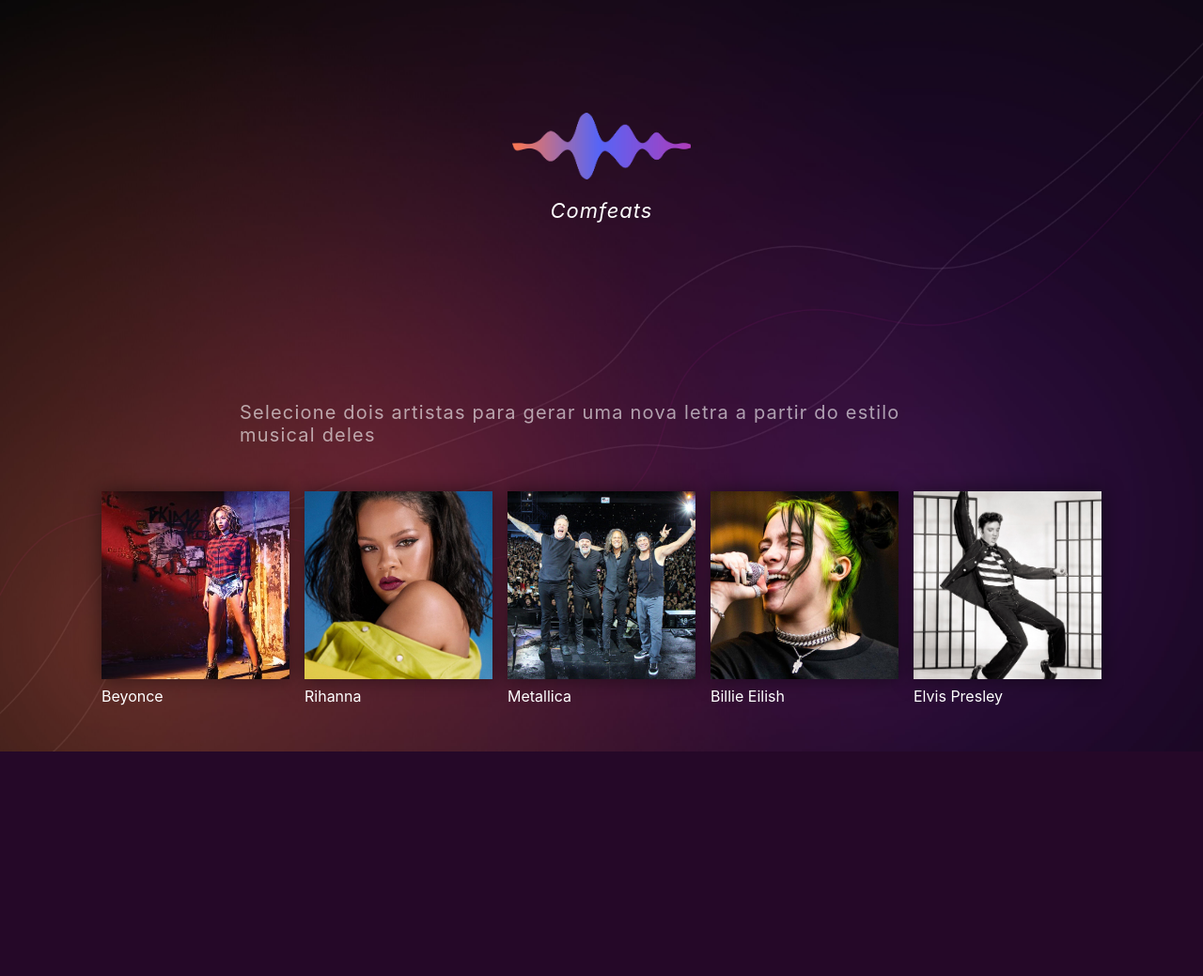
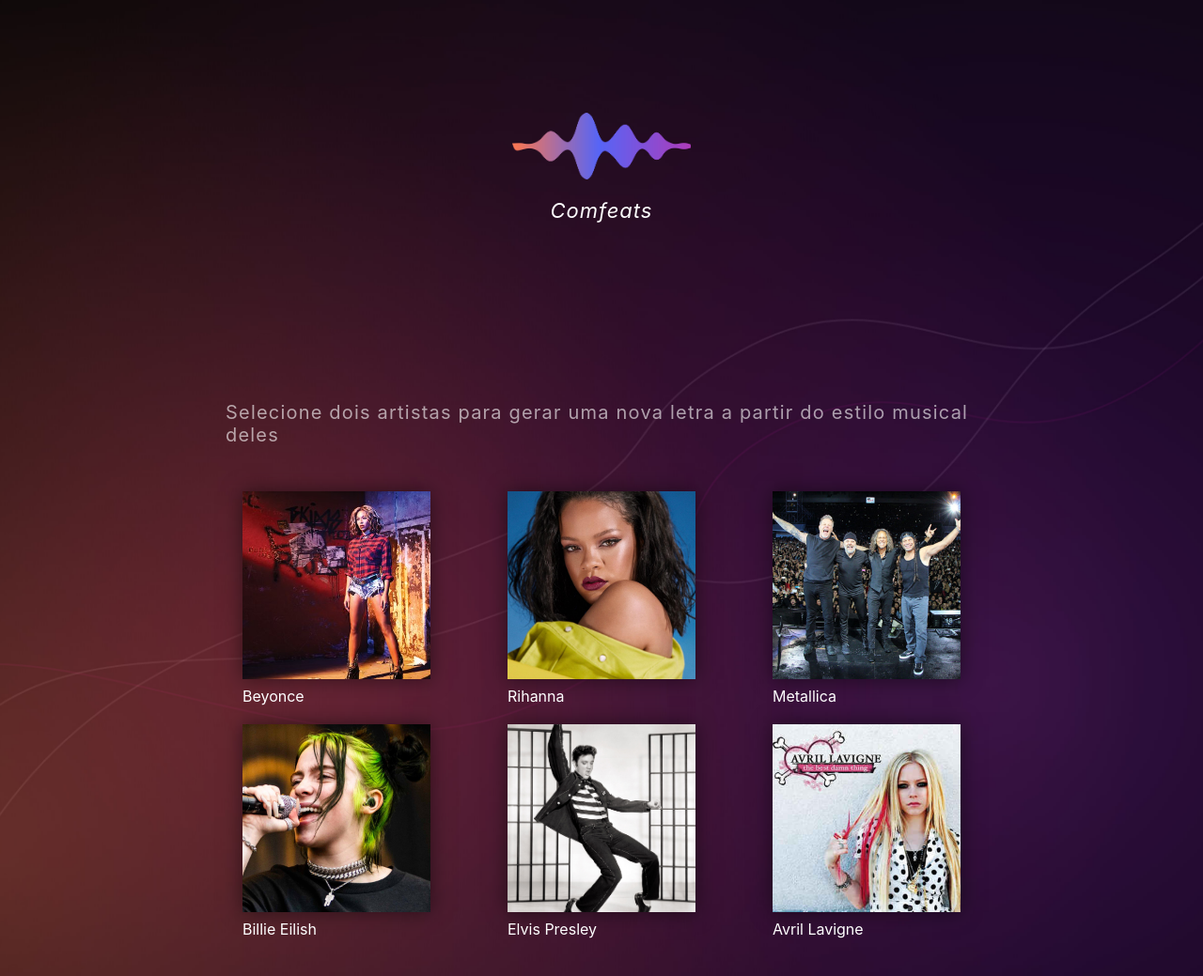
Before and after one commit to pamella/creative-text-generator, a Django app: page / in a window 1280 px wide. Shown: the whole page at 94% size. Before the commit the page ends 800 px from the top, so only its background shows below. Run offline with Django 3.2, Linux system fonts and the light colour scheme; some web fonts are replaced.

Commit message:
adding avril image

```diff
--- a/static/css/main.css
+++ b/static/css/main.css
@@ -51,10 +51,11 @@ div {
   display: flex;
   flex-direction: column;
   align-items: center;
+  margin-bottom: 20px;
 }
 
 .artists-wrapper .info-text {
-  max-width: 770px;
+  max-width: 800px;
   margin-bottom: 48px;
   font-size: 20px;
   color: var(--color-white);
@@ -66,7 +67,7 @@ div {
   display: flex;
   flex-wrap: wrap;
   justify-content: space-between;
-  width: 1064px;
+  width: 764px;
 }
 
 .artists-wrapper .list .item .photo {
--- a/templates/base.html
+++ b/templates/base.html
@@ -6,7 +6,7 @@
     <meta charset="UTF-8" />
     <meta name="viewport" content="width=device-width, initial-scale=1.0" />
     <meta http-equiv="X-UA-Compatible" content="ie=edge" />
-    <title>Lyrics Generator {% block title %}{% endblock %}</title>
+    <title>Comfeats {% block title %}{% endblock %}</title>
 
     <!-- favicon -->
     <link rel="shortcut icon" href="{% static 'img/logo.ico' %}" />
--- a/templates/core/select_artists.html
+++ b/templates/core/select_artists.html
@@ -55,6 +55,14 @@
         ></div>
         <span class="name">Elvis Presley</span>
       </div>
+
+      <div class="item" id="avril">
+        <div
+          class="photo"
+          style="background-image: url('{% static 'img/avril.jpg' %}')"
+        ></div>
+        <span class="name">Avril Lavigne</span>
+      </div>
     </div>
   </div>
 
```
Also changed, not shown: static/img/avril.jpg (added).
